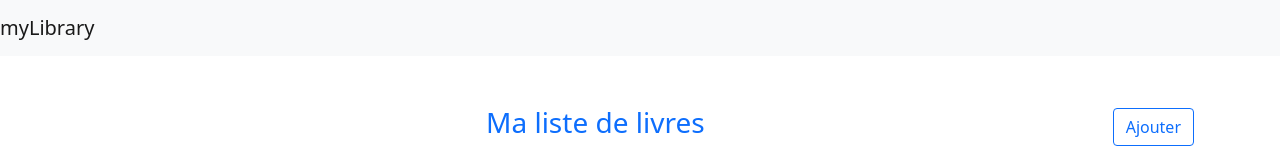
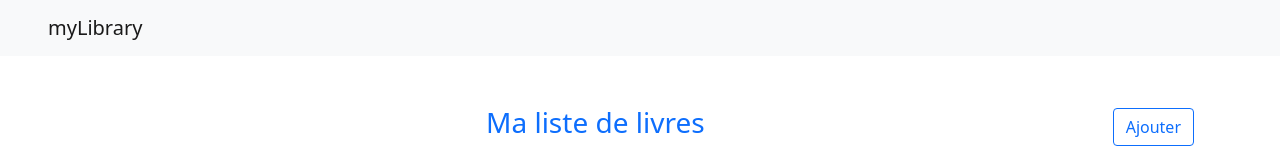
Before and after one commit to Lysianedon/my-library, an Angular app in the folder myLibrary/: page / in a window 1280 px wide. Shown: the top 160 px of the page. Built offline with nearby package versions, Linux system fonts and the light colour scheme; data requests are answered from the project's data file.

Commit message:
correction du "logo"

```diff
--- a/myLibrary/src/app/app.component.html
+++ b/myLibrary/src/app/app.component.html
@@ -1,7 +1,7 @@
 <main class="main">
   <div class="content">
     <nav class="navbar navbar-expand-lg navbar-light bg-light">
-      <a class="navbar-brand" [routerLink]="['']">{{ title }}</a>
+      <a class="navbar-brand ms-5" [routerLink]="['']">{{ title }}</a>
     </nav>
 
     <router-outlet />
```
